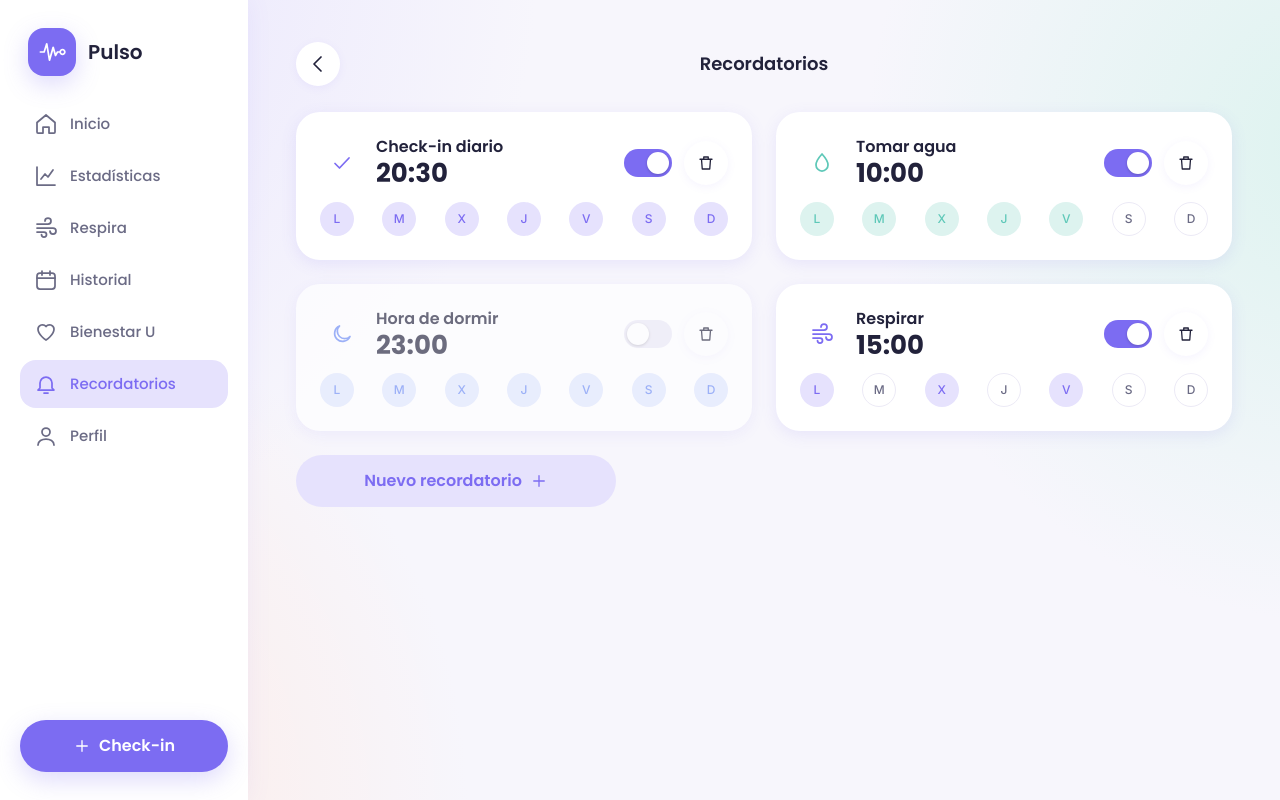
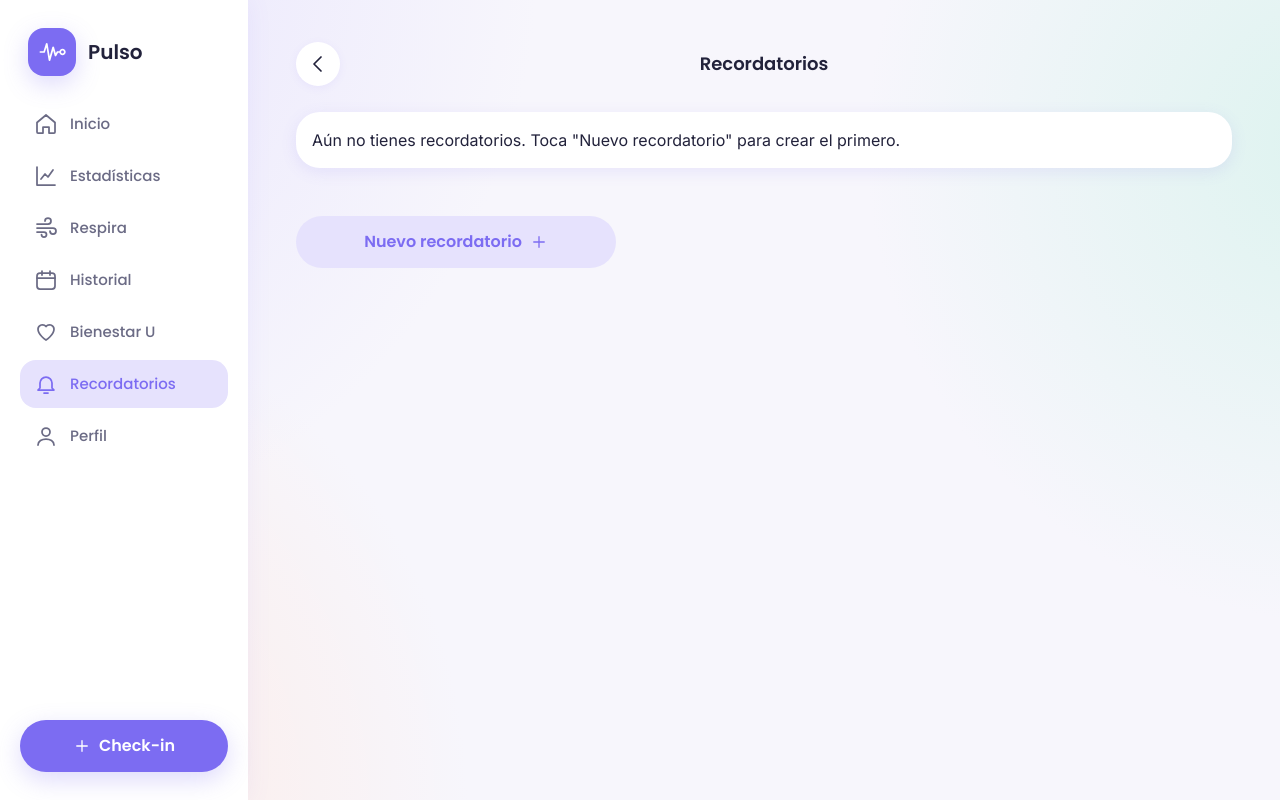
Before and after one commit to juangallardo19/Pulso, an Angular app: page /recordatorios in a window 1280 px wide. Built offline with nearby package versions, Linux system fonts and the light colour scheme.

Commit message:
fix(recordatorios): empieza vacío en vez de mostrar recordatorios de ejemplo

```diff
--- a/src/app/pages/reminders/reminders.html
+++ b/src/app/pages/reminders/reminders.html
@@ -9,6 +9,10 @@
       <h3>Recordatorios</h3>
       <span class="spacer"></span>
     </header>
+
+    <p class="card vacio" [class.oculto]="recordatorios().length > 0">
+      Aún no tienes recordatorios. Toca "Nuevo recordatorio" para crear el primero.
+    </p>
 
     <section class="reminders">
       <app-reminder-card
--- a/src/app/pages/reminders/reminders.ts
+++ b/src/app/pages/reminders/reminders.ts
@@ -13,55 +13,9 @@ import { Reminder, SEMANA } from '../../models/reminder.model';
   styleUrl: './reminders.scss',
 })
 export class Reminders {
-  private ejemplo: Reminder[] = [
-    {
-      id: 1,
-      title: 'Check-in diario',
-      time: '20:30',
-      icon: 'i-check',
-      iconColor: 'c-primary',
-      bubble: 'bg-lav',
-      dayColor: 'primary',
-      activeDays: ['L', 'M', 'X', 'J', 'V', 'S', 'D'],
-      isActive: true,
-    },
-    {
-      id: 2,
-      title: 'Tomar agua',
-      time: '10:00',
-      icon: 'i-droplet',
-      iconColor: 'c-secondary',
-      bubble: 'bg-mint',
-      dayColor: 'secondary',
-      activeDays: ['L', 'M', 'X', 'J', 'V'],
-      isActive: true,
-    },
-    {
-      id: 3,
-      title: 'Hora de dormir',
-      time: '23:00',
-      icon: 'i-moon',
-      iconColor: 'c-sleep',
-      bubble: 'bg-blue',
-      dayColor: 'sleep',
-      activeDays: ['L', 'M', 'X', 'J', 'V', 'S', 'D'],
-      isActive: false,
-    },
-    {
-      id: 4,
-      title: 'Respirar',
-      time: '15:00',
-      icon: 'i-wind',
-      iconColor: 'c-primary',
-      bubble: 'bg-lav',
-      dayColor: 'primary',
-      activeDays: ['L', 'X', 'V'],
-      isActive: true,
-    },
-  ];
-
+  // Empieza vacío: solo se muestran los recordatorios que la persona crea
   recordatorios = signal<Reminder[]>(
-    JSON.parse(localStorage.getItem('pulso-recordatorios') ?? 'null') ?? this.ejemplo,
+    JSON.parse(localStorage.getItem('pulso-recordatorios') ?? '[]'),
   );
 
   private guardar() {
```
